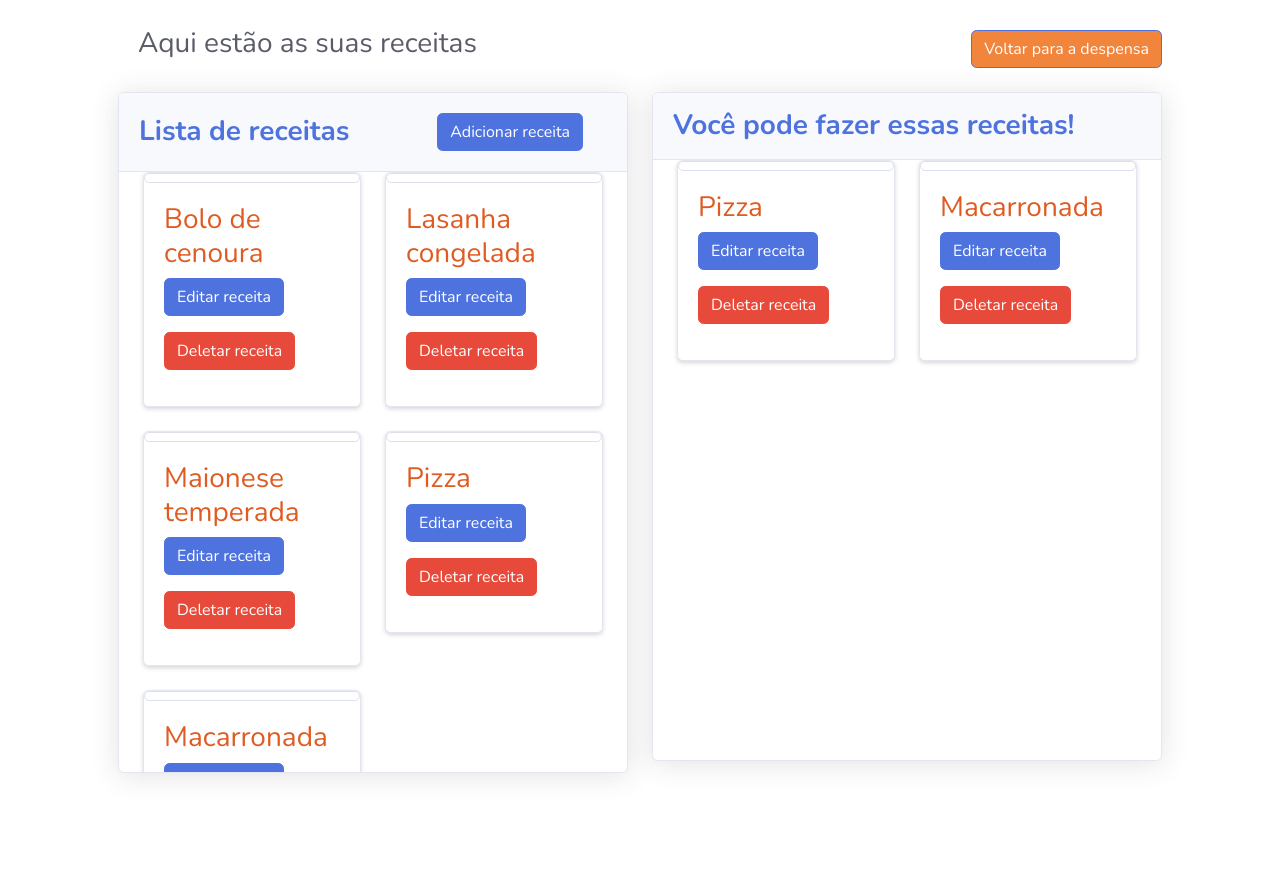
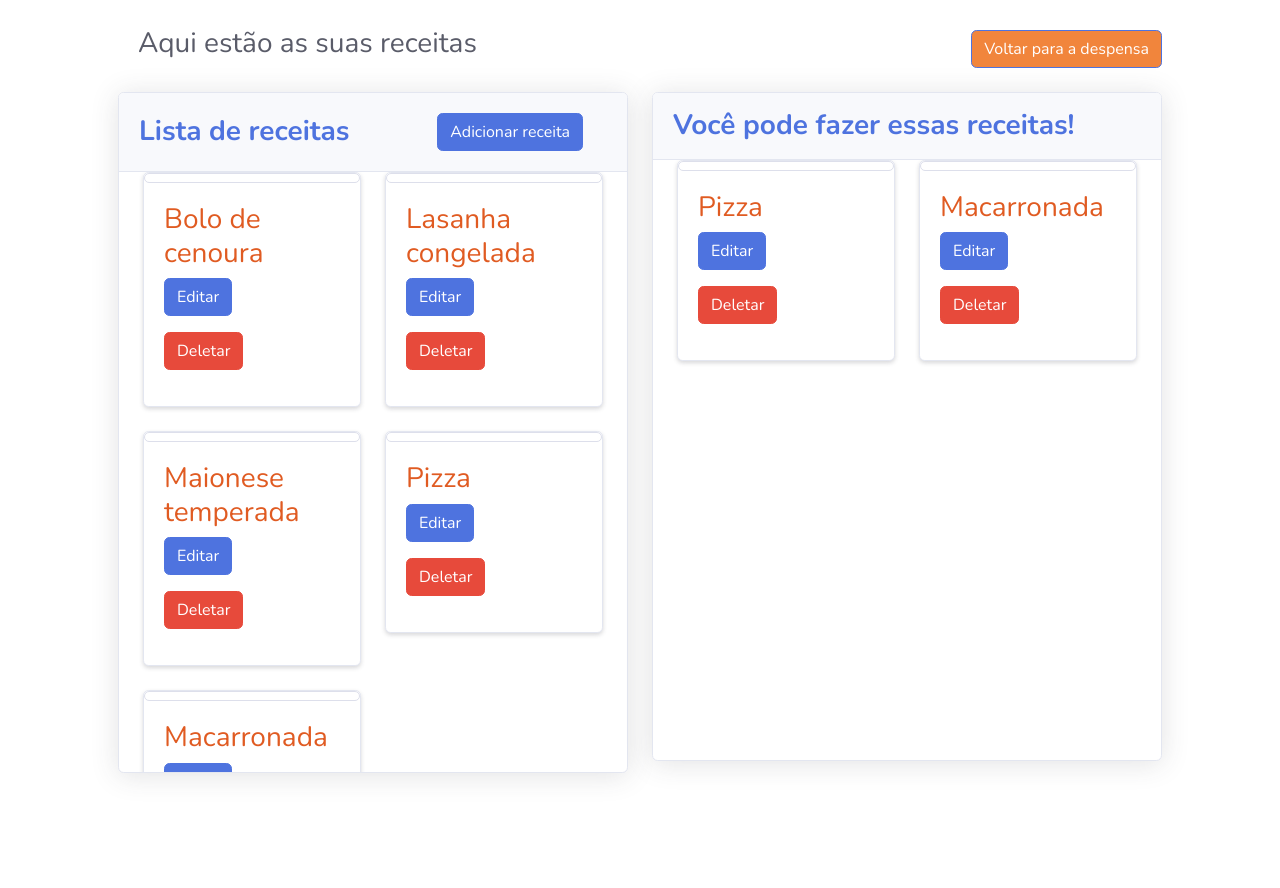
Before and after one commit to juliazanon/10Pensa, a Django app: page /accounts/perfil/receitas/ in a window 1280 px wide. Shown: the part 56-944 px from the top of the page. Run offline with Django 3.2, Linux system fonts and the light colour scheme; a user stored in the database is signed in; data comes from the database, SQL or seed files in the repository; some libraries are stand-ins or nearby versions.

Commit message:
alterar botões

```diff
--- a/accounts/templates/accounts/despensa.html
+++ b/accounts/templates/accounts/despensa.html
@@ -39,10 +39,10 @@
                                             <p class="card-text">Data de validade: {{ produto.validade }}</p>
                                             <div>
                                                 <p class="card-text"><a href="{% url 'produto_edit' produto.pk %}">
-                                                    <button class="btn btn-primary">Editar produto</button></a></p>
+                                                    <button class="btn btn-primary">Editar</button></a></p>
                                                     <a href="{% url 'produto_delete' produto.pk %}">
                                                     <button class="btn btn-danger">
-                                                        Deletar produto</button></a></p>
+                                                        Deletar</button></a></p>
                                             </div>
                                         </div>
                                     </div>
--- a/accounts/templates/accounts/receitas.html
+++ b/accounts/templates/accounts/receitas.html
@@ -36,10 +36,10 @@
                                             <h3 style="color: rgb(224, 91, 34);">{{ receita.nome }}</h3>
                                             </a>
                                             <p class="card-text"><a href="{{ receita.get_absolute_url_update }}">
-                                                <button class="btn btn-primary">Editar receita</button></a></p>
+                                                <button class="btn btn-primary">Editar</button></a></p>
                                                 <a href="{% url 'receita_delete' receita.pk %}">
                                                 <button class="btn btn-danger">
-                                                    Deletar receita</button></a></p>
+                                                    Deletar</button></a></p>
                                         </div>
                                     </div>
                                 </div>
@@ -68,10 +68,10 @@
                                             <h3 style="color: rgb(224, 91, 34);">{{ receita.nome }}</h3>
                                             </a>
                                             <p class="card-text"><a href="{{ receita.get_absolute_url_update }}">
-                                                <button class="btn btn-primary">Editar receita</button></a></p>
+                                                <button class="btn btn-primary">Editar</button></a></p>
                                                 <a href="{% url 'receita_delete' receita.pk %}">
                                                 <button class="btn btn-danger">
-                                                    Deletar receita</button></a></p>
+                                                    Deletar</button></a></p>
                                         </div>
                                     </div>
                                 </div>
```
